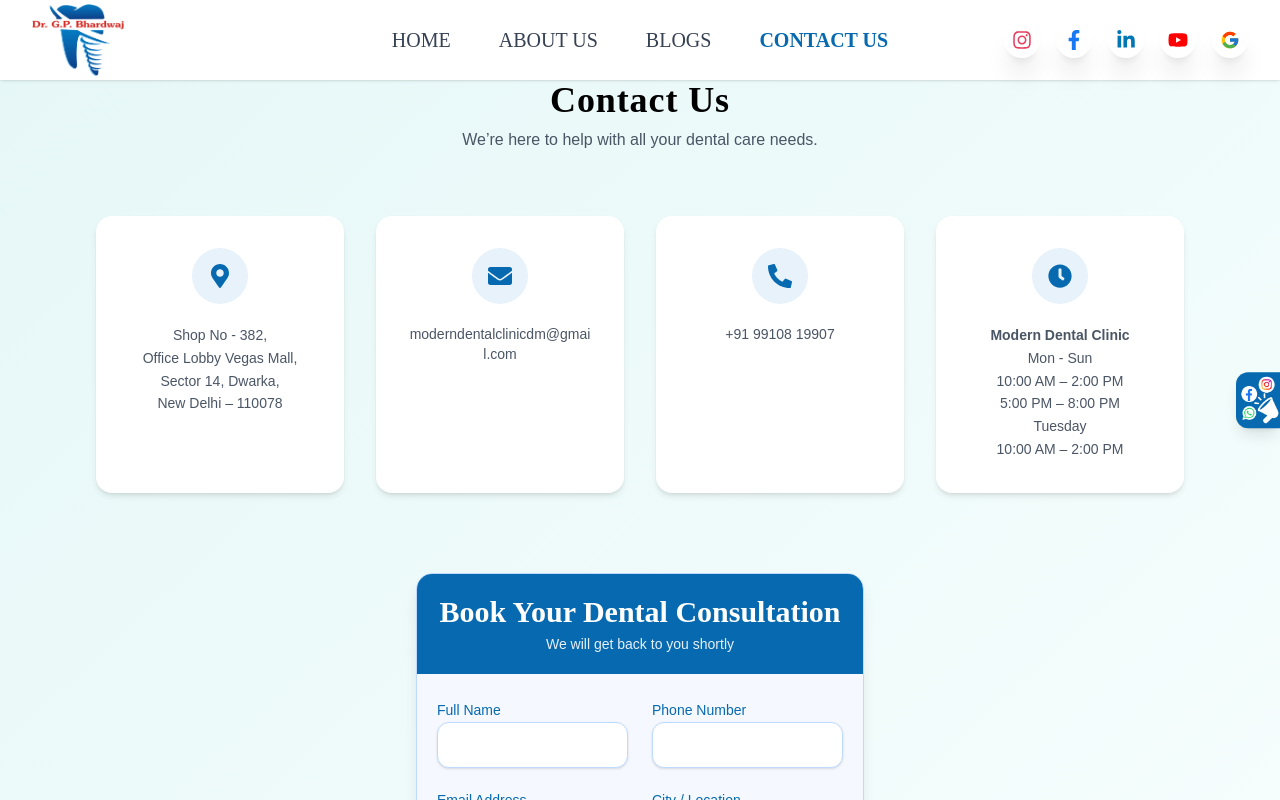
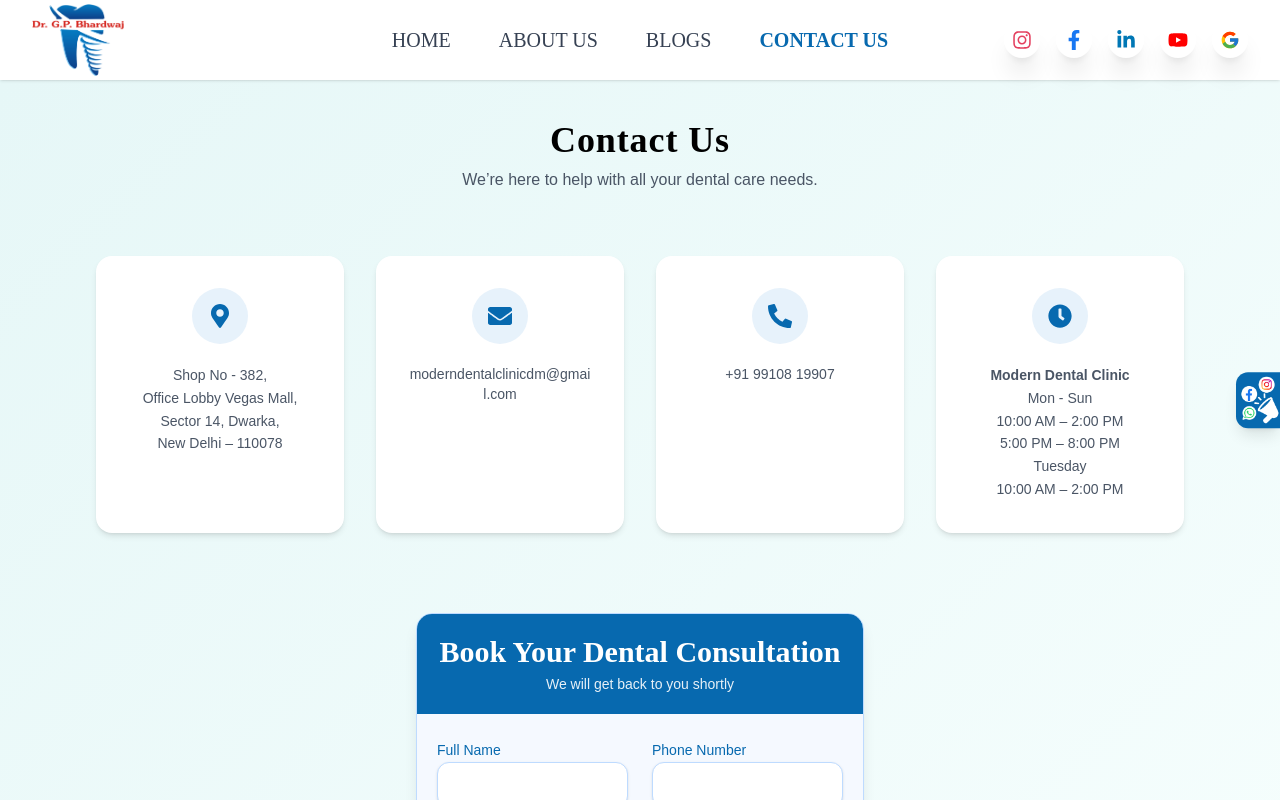
Before and after one commit to AQITPvtLtd/drgyan, a Next.js app: page /contact-us in a window 1280 px wide. Shown: the top 800 px of the page. Built offline with nearby package versions, Linux system fonts and the light colour scheme.

Commit message:
add changes

```diff
--- a/src/app/contact-us/page.jsx
+++ b/src/app/contact-us/page.jsx
@@ -3,7 +3,7 @@ import ContactUs from './ContactUs'
 
 const page = () => {
   return (
-    <div className='mt-10'>
+    <div className='mt-20'>
         <ContactUs />
     </div>
   )
```
